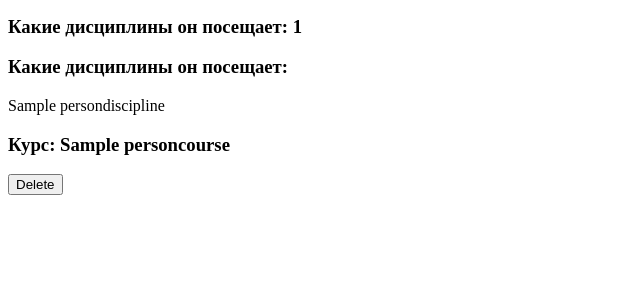
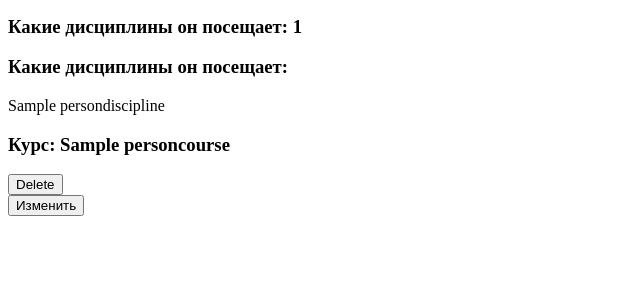
Before and after one commit to spilbergg/korney, a Django app: page /get_person_form/1/ in a window 1280 px wide. Shown: the part 166-466 px from the top of the page, without its empty margins (0-640 px from the left). Run offline with Django 4.2, Linux system fonts and the light colour scheme; tables that the repository leaves empty hold one stand-in row (values such as "Sample post").

Commit message:
add teg<a> for update Person

```diff
--- a/main/templates/crud_formform/get_person_detail_form.html
+++ b/main/templates/crud_formform/get_person_detail_form.html
@@ -19,5 +19,9 @@
 	{% csrf_token %}
 	<input type="submit" value="Delete">
 </form>
+<form action="{% url 'lib:update_form' pers.id %}" method="post">
+	{% csrf_token %}
+	<input type="submit" value="Изменить">
+</form>
 </body>
 </html>
```
